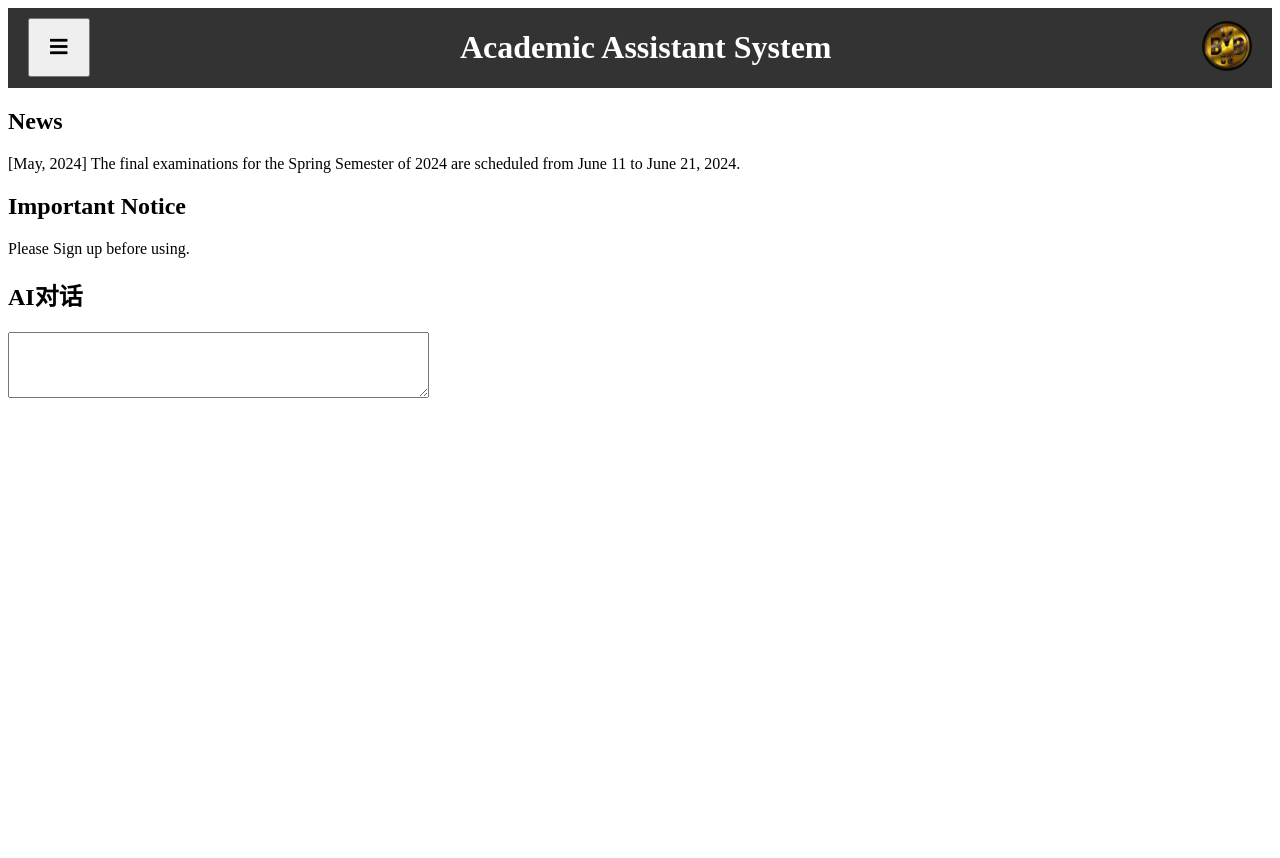
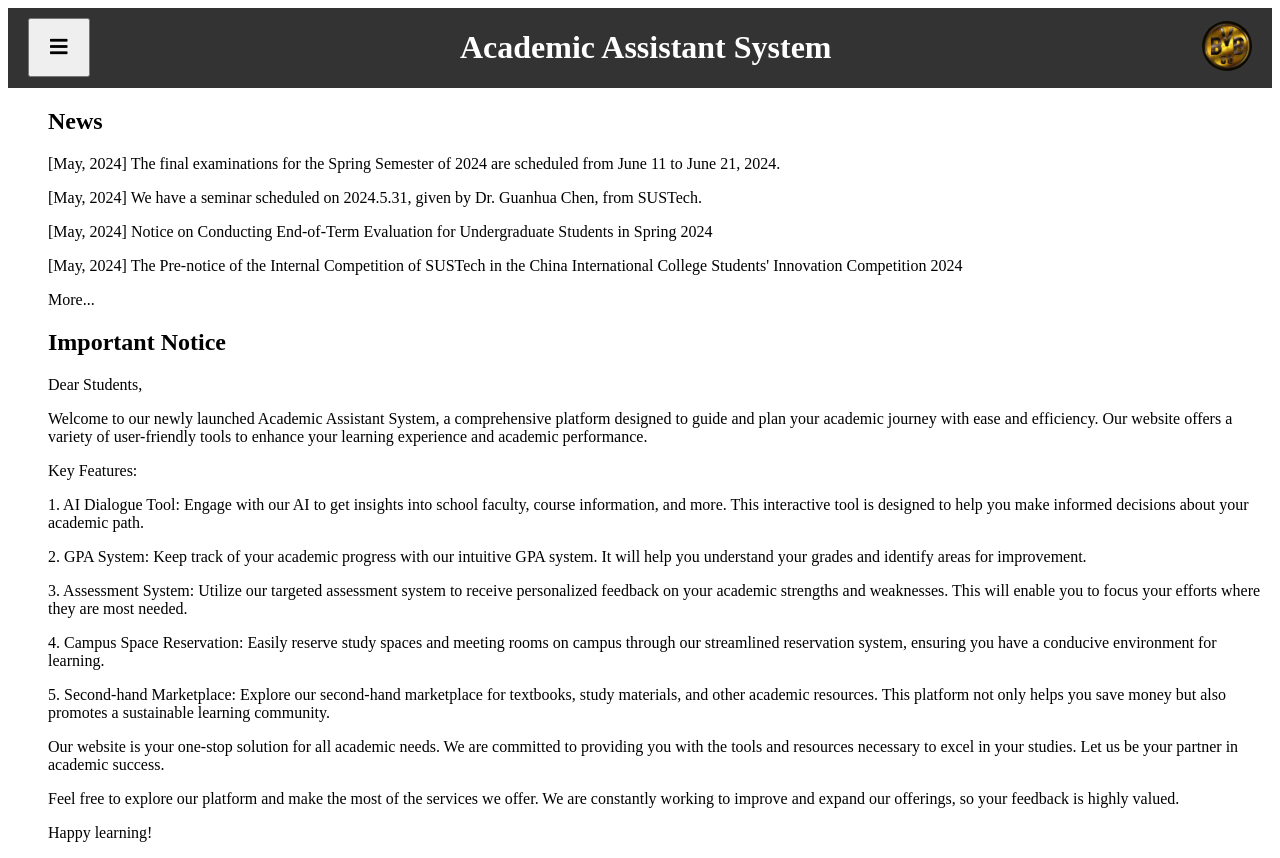
Before and after one commit to sustech-cs304/SUSTech-study-website, a website: page SEproject/src/main/resources/templates/main.html in a window 1280 px wide. Before the commit the page ends 800 px from the top, so only its background shows below. Drawn offline with Linux system fonts and the light colour scheme; files whose address does not match are found by name.

Commit message:
主页面最新前端

```diff
--- a/SEproject/src/main/resources/templates/main.html
+++ b/SEproject/src/main/resources/templates/main.html
@@ -68,6 +68,17 @@
       font-size: 20px;
       padding: 16px 20px;
     }
+
+    .sidebar {
+      max-width: 1500px; /* 设置最大宽度，根据需要调整 */
+      margin-left: 20px; /* 增加左侧边距 */
+      padding-left: 20px; /* 增加内边距 */
+    }
+    .news {
+      max-width: 1000px; /* 设置最大宽度，根据需要调整 */
+      margin-left: 20px; /* 增加左侧边距 */
+      padding-left: 20px; /* 增加内边距 */
+    }
   </style>
 </head>
 <body>
@@ -102,17 +113,31 @@
 <div class="news">
   <h2>News</h2>
   <p>[May, 2024] The final examinations for the Spring Semester of 2024 are scheduled from June 11 to June 21, 2024.</p>
+  <p>[May, 2024] We have a seminar scheduled on 2024.5.31, given by Dr. Guanhua Chen, from SUSTech.</p>
+  <p>[May, 2024] Notice on Conducting End-of-Term Evaluation for Undergraduate Students in Spring 2024</p>
+  <p>[May, 2024] The Pre-notice of the Internal Competition of SUSTech in the China International College Students' Innovation Competition 2024</p>
+  <p>More...</p>
 </div>
 
 <div class="sidebar">
   <h2>Important Notice</h2>
-  <p>Please Sign up before using.</p>
+  <p>Dear Students,</p>
+  <p>Welcome to our newly launched Academic Assistant System, a comprehensive platform designed to guide and plan your academic journey with ease and efficiency. Our website offers a variety of user-friendly tools to enhance your learning experience and academic performance.</p>
+
+  <p>Key Features:</p>
+
+  <p>1. AI Dialogue Tool: Engage with our AI to get insights into school faculty, course information, and more. This interactive tool is designed to help you make informed decisions about your academic path.</p>
+  <p>2. GPA System: Keep track of your academic progress with our intuitive GPA system. It will help you understand your grades and identify areas for improvement.</p>
+  <p>3. Assessment System: Utilize our targeted assessment system to receive personalized feedback on your academic strengths and weaknesses. This will enable you to focus your efforts where they are most needed.</p>
+  <p>4. Campus Space Reservation: Easily reserve study spaces and meeting rooms on campus through our streamlined reservation system, ensuring you have a conducive environment for learning.</p>
+  <p>5. Second-hand Marketplace: Explore our second-hand marketplace for textbooks, study materials, and other academic resources. This platform not only helps you save money but also promotes a sustainable learning community.</p>
+  <p>Our website is your one-stop solution for all academic needs. We are committed to providing you with the tools and resources necessary to excel in your studies. Let us be your partner in academic success.</p>
+
+  <p>Feel free to explore our platform and make the most of the services we offer. We are constantly working to improve and expand our offerings, so your feedback is highly valued.</p>
+
+  <p>Happy learning!</p>
 </div>
 
-<div class="dialog">
-  <h2>AI对话</h2>
-  <textarea rows="4" cols="50"></textarea>
-</div>
 
 <script>
   // JavaScript 函数来切换显示菜单内容
```
Also changed, not shown: SEproject/target/classes/templates/main.html (+2 -2 lines), 2 other files.
